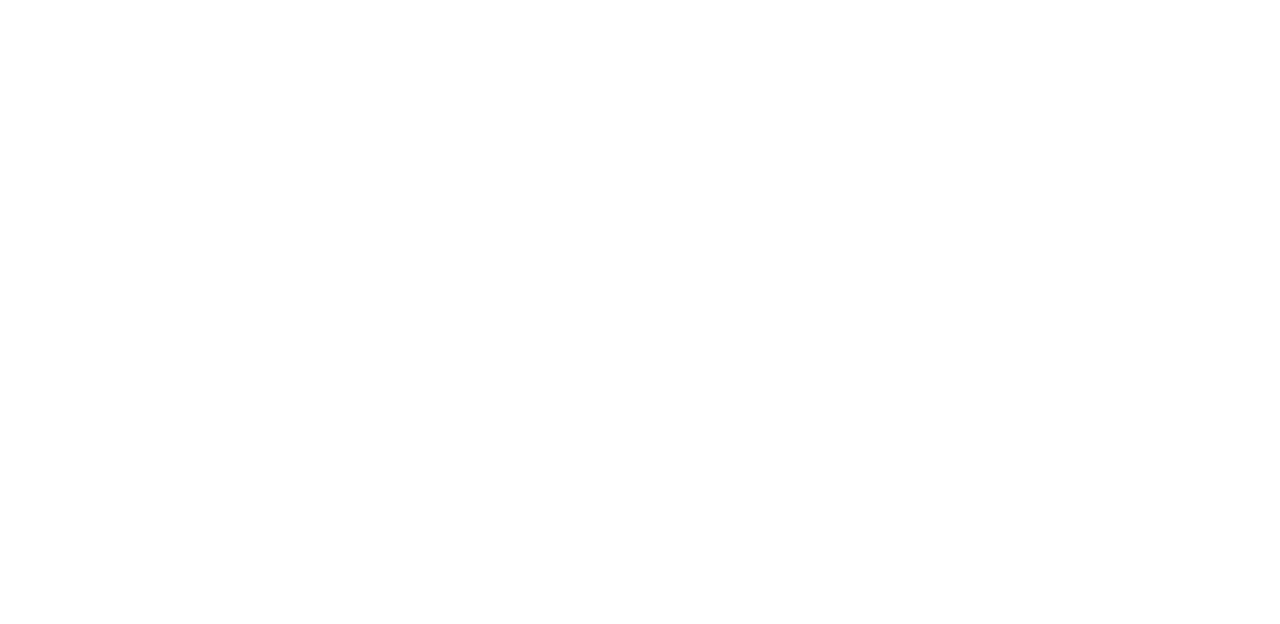
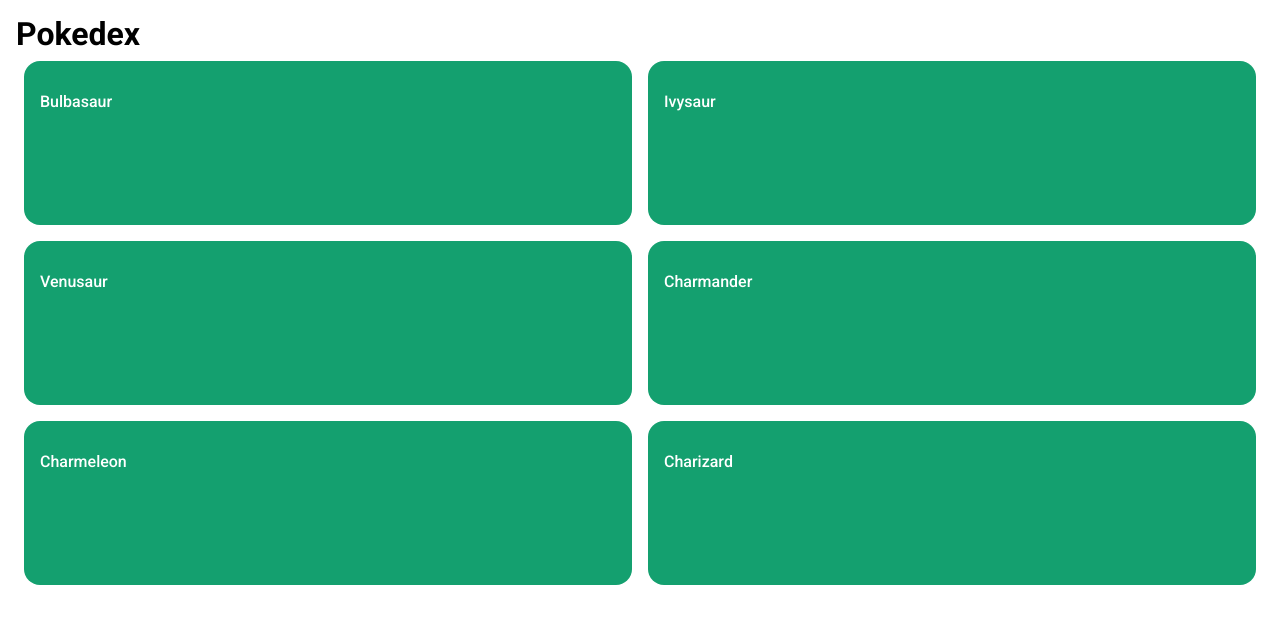
Before and after one commit to PBDylan/listagem_pokedex, a plain HTML site: page index.html in a window 1280 px wide. Drawn offline with nearby package versions, Linux system fonts and the light colour scheme.

Commit message:
Estilização inicial do projeto, listagens e fonts

```diff
--- a/assets/css/global.css
+++ b/assets/css/global.css
@@ -1,3 +1,28 @@
 * {
    font-family: 'Roboto', sans-serif;
 }
+
+.content {
+    padding: 1rem;
+}
+
+.content h1 {
+    margin: 0;
+}
+
+ol.pokemons {
+    display: grid;
+    grid-template-columns: 1fr 1fr;
+    list-style: none;
+    padding: 0;
+    margin: 0;
+}
+
+ol.pokemons li {
+    margin: 0.5rem;
+    padding: 2rem 1rem;
+    border-radius: 1rem;
+    background-color: #14A06F;
+    color: white;
+    height: 100px;
+}
--- a/index.html
+++ b/index.html
@@ -21,7 +21,31 @@
 </head>
 <body>
 
+    <section class="content">
+        <h1>Pokedex</h1>
 
+        <ol class="pokemons">
+            <li>
+                Bulbasaur
+            </li>
+            <li>
+                Ivysaur
+            </li>
+            <li>
+                Venusaur
+            </li>
+            <li>
+                Charmander
+            </li>
+            <li>
+                Charmeleon
+            </li>
+            <li>
+                Charizard
+            </li>
+        </ol>
+
+    </section>
 
     <!-- Nosso JS -->
     <script src="/assets/js/main.js"></script>
```
